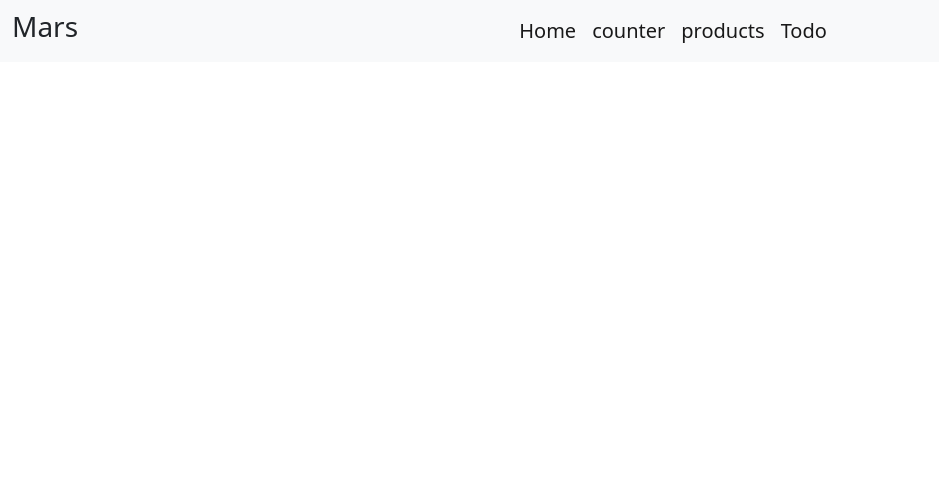
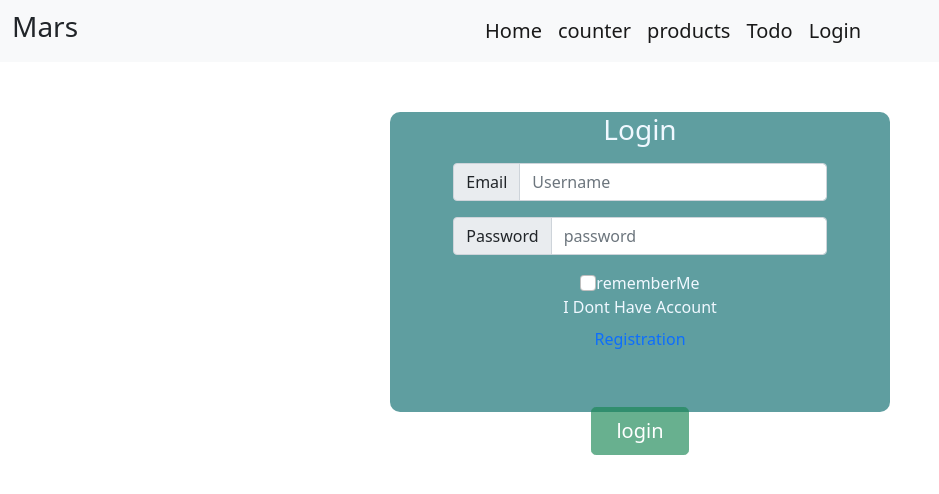
Before and after one commit to marstarek/REACT-Ecommerce-website, a React (Create React App) app: page /login in a window 1280 px wide. Shown: the top 494 px of the page, without its empty margins (0-939 px from the left). Built offline with nearby package versions, Linux system fonts and the light colour scheme.

Commit message:
login form

```diff
--- a/package.json
+++ b/package.json
@@ -7,6 +7,7 @@
     "@testing-library/react": "^11.2.7",
     "@testing-library/user-event": "^12.8.3",
     "bootstrap": "^5.1.1",
+    "formik": "^2.2.9",
     "react": "^17.0.2",
     "react-bootstrap": "^2.0.0-rc.1",
     "react-dom": "^17.0.2",
@@ -16,7 +17,8 @@
     "react-router-dom": "^5.3.0",
     "react-scripts": "4.0.3",
     "redux": "^4.1.1",
-    "web-vitals": "^1.1.2"
+    "web-vitals": "^1.1.2",
+    "yup": "^0.32.11"
   },
   "scripts": {
     "start": "react-scripts start",
--- a/src/App.js
+++ b/src/App.js
@@ -8,6 +8,7 @@ import Home from "./components/Home/Home";
 import Products from "./components/Products/Products";
 import Productitem from "./components/Productitem/Productitem";
 import Todo from "./Views/TODO/Todo";
+import Login from "./components/Login/Login";
 
 function App() {
   return (
@@ -21,6 +22,7 @@ function App() {
             <Route component={Products} path="/products" exact />
             <Route component={Productitem} path="/products/:id" />
             <Route component={Todo} path="/todo" />
+            <Route component={Login} path="/login" />
           </div>{" "}
           <Counter />
         </Switch>{" "}
--- /dev/null
+++ b/src/components/Login/Login.jsx
@@ -0,0 +1,105 @@
+import React from "react";
+import { useFormik, Form, Field, ErrorMessage } from "formik";
+import * as yup from "yup";
+import { Link } from "react-router-dom";
+const Login = () => {
+  const formik = useFormik({
+    initialValues: {
+      email: "",
+      password: "",
+      rememberMe: false,
+    },
+    onSubmit: (values) => console.log(values),
+    validationSchema: yup.object({
+      email: yup.string().required().email("invalid email"),
+      password: yup.string().required(),
+    }),
+  });
+  return (
+    <div className="container">
+      <h3> Login </h3>
+      <div className="counter_card mx-auto text-center">
+        <form onSubmit={formik.handleSubmit}>
+          <div class="input-group my-3 w-75 mx-auto">
+            <span class="input-group-text" id="basic-addon1">
+              Email
+            </span>
+            <input
+              type="email"
+              id="email"
+              name="email"
+              class="form-control  "
+              placeholder="Username"
+              aria-label="Username"
+              aria-describedby="basic-addon1"
+              value={formik.values.email}
+              onChange={formik.handleChange}
+              onBlur={formik.handleBlur}
+            />
+          </div>
+
+          {formik.errors.email && (
+            <p className="text-danger">{formik.errors.email}</p>
+          )}
+          {/* password */}
+
+          <div class="input-group my-3 w-75 mx-auto">
+            <span class="input-group-text" id="basic-addon1">
+              Password
+            </span>
+            <input
+              type="password"
+              id="password"
+              name="password"
+              class="form-control  "
+              placeholder="password"
+              aria-label="password"
+              aria-describedby="basic-addon1"
+              value={formik.values.password}
+              onChange={formik.handleChange}
+              onBlur={formik.handleBlur}
+            />
+          </div>
+          {formik.errors.password && (
+            <div style={{ color: "red" }}>{formik.errors.password}</div>
+          )}
+          {/* check btn */}
+          <div class="check">
+            <input
+              class="form-check-input"
+              type="checkbox"
+              value=""
+              name="rememberMe"
+              id="rememberMe"
+              onChange={formik.handleChange}
+              defaultChecked={formik.values.rememberMe}
+            />
+            <label class="form-check-label" for="flexCheckDefault">
+              rememberMe
+            </label>
+          </div>
+          <div className="">
+            {" "}
+            I Dont Have Account
+            <Link to="/todo" className="nav-link active" aria-current="page">
+              Registration
+            </Link>
+          </div>
+          <button
+            type="button "
+            disabled={!(formik.isValid && formik.dirty)}
+            className="btn btn-success btn-lg my-5 px-4"
+          >
+            login
+          </button>
+          {/* {formik.isValid && formik.dirty ? (
+            <div className="fs-4 text-success">you are login successfully</div>
+          ) : (
+            <div className="fs-4 text-danger">pleas try another time</div>
+          )} */}
+        </form>
+      </div>
+    </div>
+  );
+};
+export default Login;
--- a/src/components/Navbar/Navbar.jsx
+++ b/src/components/Navbar/Navbar.jsx
@@ -51,6 +51,15 @@ const Navbar = () => {
                   Todo
                 </Link>
               </li>
+              <li className="nav-item">
+                <Link
+                  to="/login"
+                  className="nav-link active"
+                  aria-current="page"
+                >
+                  Login
+                </Link>
+              </li>
             </ul>
           </div>
         </div>
--- a/src/components/todo/TodoForm.jsx
+++ b/src/components/todo/TodoForm.jsx
@@ -1,12 +1,13 @@
 import { useState } from "react";
-
-const TodoForm = ({ addTodo }) => {
+import { useDispatch } from "react-redux";
+import { addTodoAction } from "../../Redux/todo";
+const TodoForm = () => {
   const [title, setTitle] = useState("");
   const [content, setContent] = useState("");
-
+  const dispatch = useDispatch();
   const handleSubmission = (e) => {
     e.preventDefault();
-    addTodo({ title, content });
+    dispatch(addTodoAction({ title, content }));
     setTitle("");
     setContent("");
   };
--- a/src/components/todo/TodoList.jsx
+++ b/src/components/todo/TodoList.jsx
@@ -1,18 +1,22 @@
 import "../Products/productsstyle.css";
 import { useSelector } from "react-redux";
 import { useDispatch } from "react-redux";
-const TodoList = ({ todos }) => {
-  const deleteTodo = () => {};
+import { removeTodoAction } from "../../Redux/todo";
+const TodoList = () => {
+  // const deleteTodo = () => {};
   const todostate = useSelector((state) => state.todos);
-
+  const dispatch = useDispatch();
+  const removetask = (title) => {
+    dispatch(removeTodoAction(title));
+  };
   return (
     <>
       <div class="containerr w-75">
         <div class="flex d-flex flex-nowrap w-100">
-          {todos.map((todo, i) => {
+          {todostate.map((todo, i) => {
             return (
               <>
-                {todos && todos.length > 0 ? (
+                {todostate && todostate.length > 0 ? (
                   <div class="card" key={i}>
                     <div class="card-body">
                       <h2 className="card-title text-dark ">
@@ -25,8 +29,10 @@ const TodoList = ({ todos }) => {
                     </div>
                     <button
                       type="button"
-                      onClick={deleteTodo({ i })}
-                      className="btn btn-danger   "
+                      className="btn btn-danger    "
+                      onClick={() => {
+                        removetask(todo.title);
+                      }}
                     >
                       Delete
                     </button>
```
Also changed, not shown: 1 other file (tests, documents, lock files or other folders).
